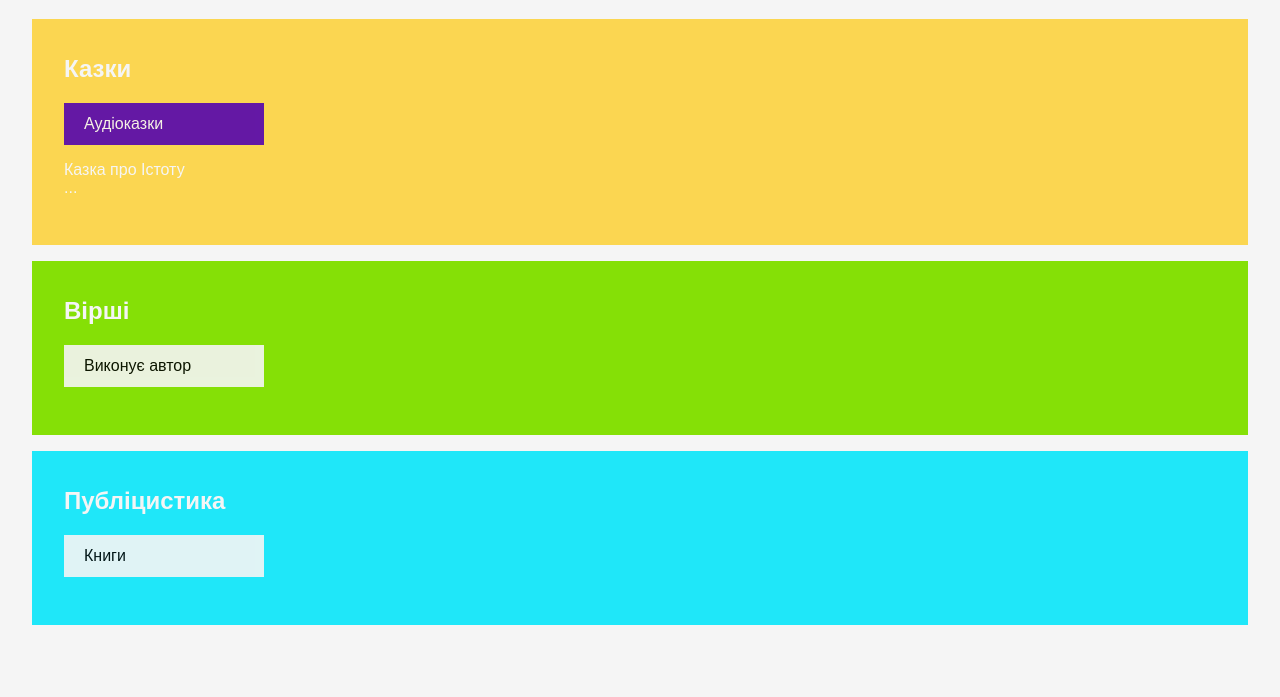
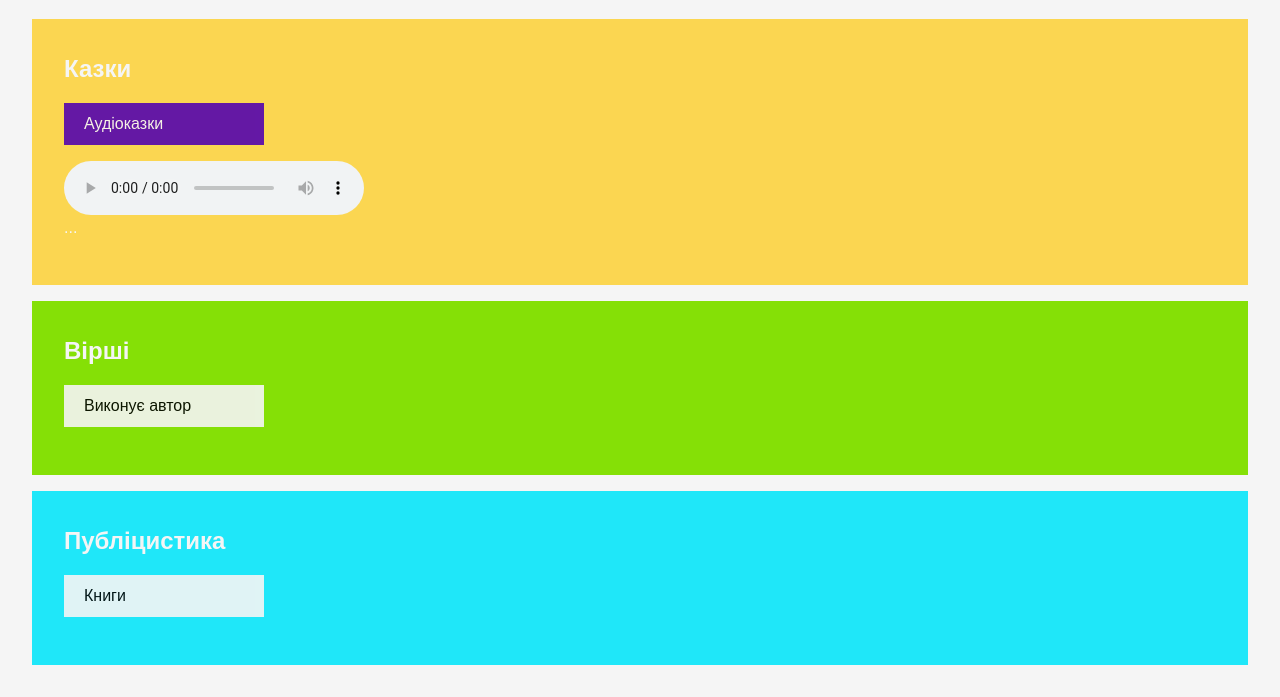
Before and after one commit to LeonidUkrainets/tvo, a plain HTML site: page index.html in a window 1280 px wide. Both pictures are taken after a click on the element "Аудіоказки". Shown: the part 132-829 px from the top of the page. Before the commit the page ends 800 px from the top, so only its background shows below. Drawn offline with nearby package versions, Linux system fonts and the light colour scheme.

Commit message:
вставка аудіо

```diff
--- a/index.html
+++ b/index.html
@@ -15,7 +15,9 @@
       <p class='description'>
         <div class='projects-button'>Аудіоказки</div>
         <ul class='projects'>
-          <li>Казка про Істоту</li>
+          <li><audio controls>
+               <source src="Казка про молочну наречену.MP3" type="audio/mpeg"> </audio>
+          </li>
           <li>...</li>
         </ul>
       </p>
```
